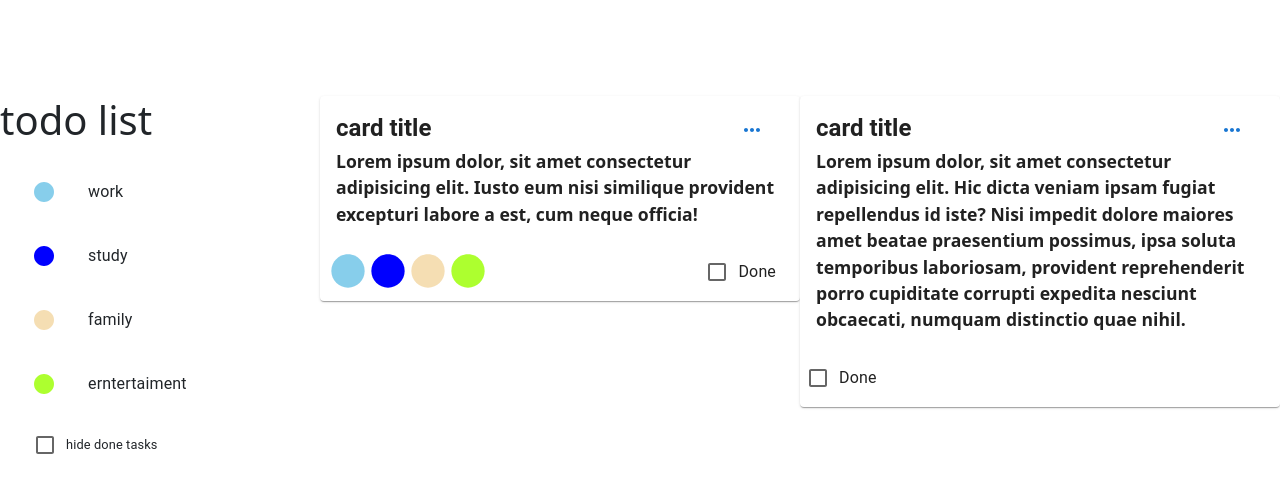
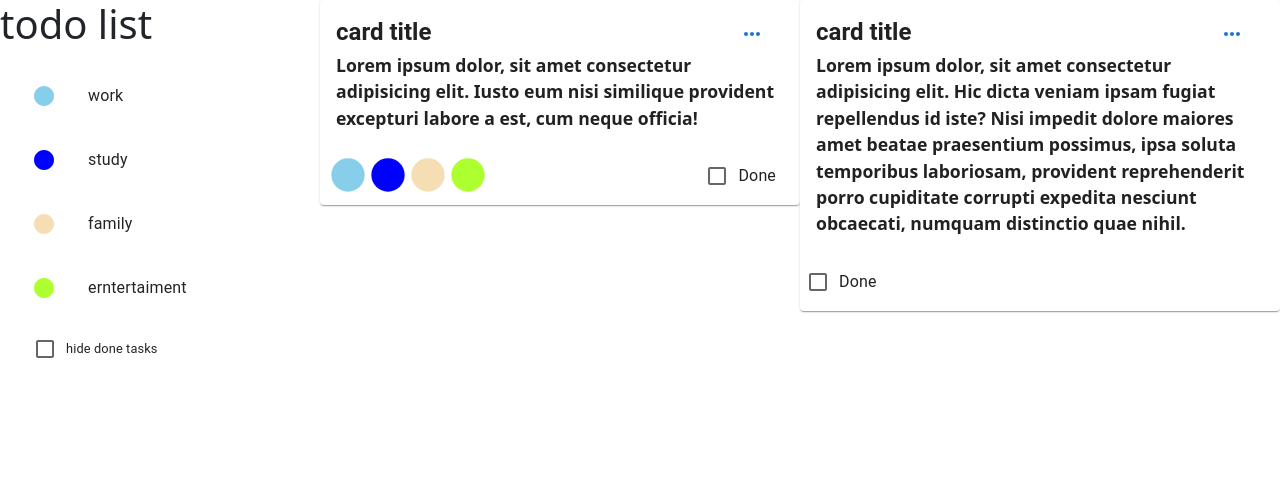
Before and after one commit to ams1320/todo-app, a Next.js app: page / in a window 1280 px wide. Shown: the top 492 px of the page. Built offline with nearby package versions, Linux system fonts and the light colour scheme.

Commit message:
again shit

```diff
--- a/styles/Home.module.css
+++ b/styles/Home.module.css
@@ -1,11 +1,4 @@
-.main {
-  display: flex;
-  flex-direction: column;
-  justify-content: space-between;
-  align-items: center;
-  padding-top: 6rem;
-  min-height: 100vh;
-}
+
 
 .description {
   display: inherit;
```
